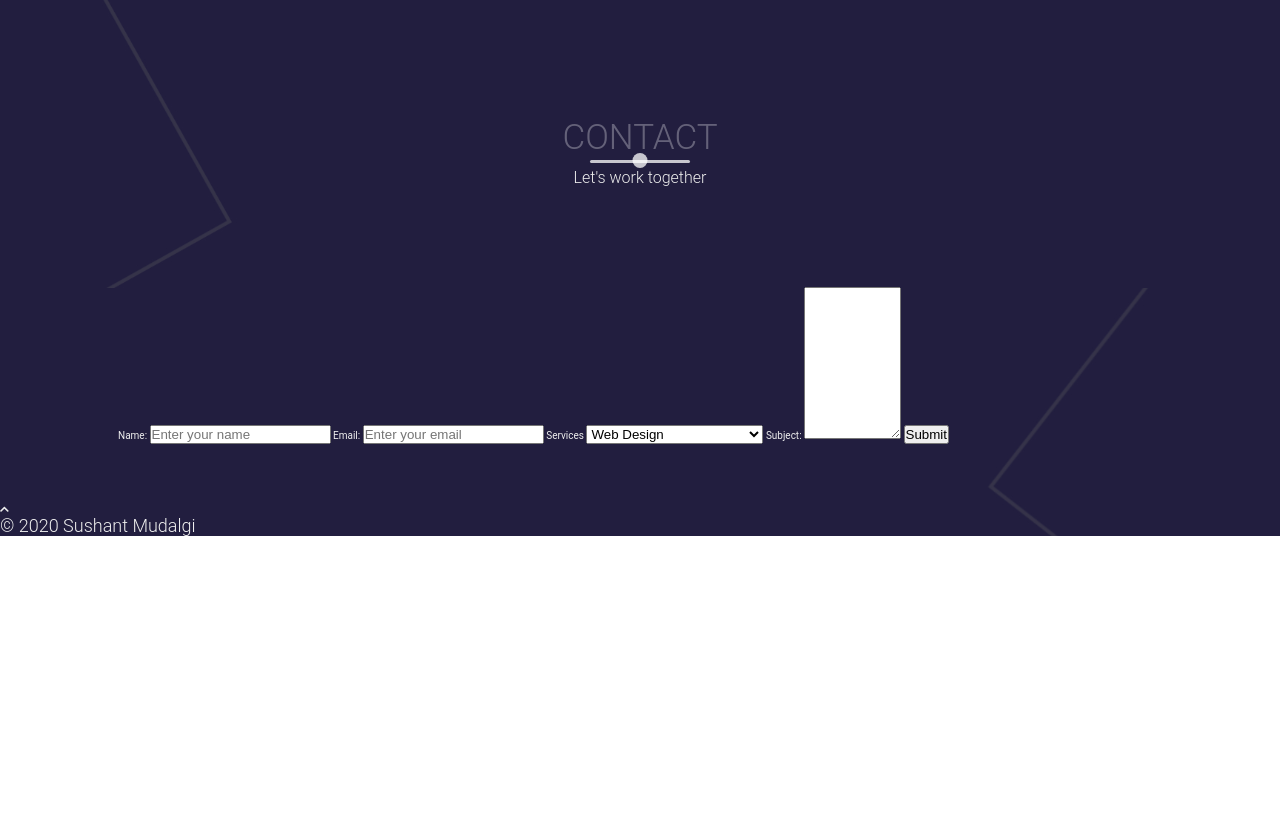
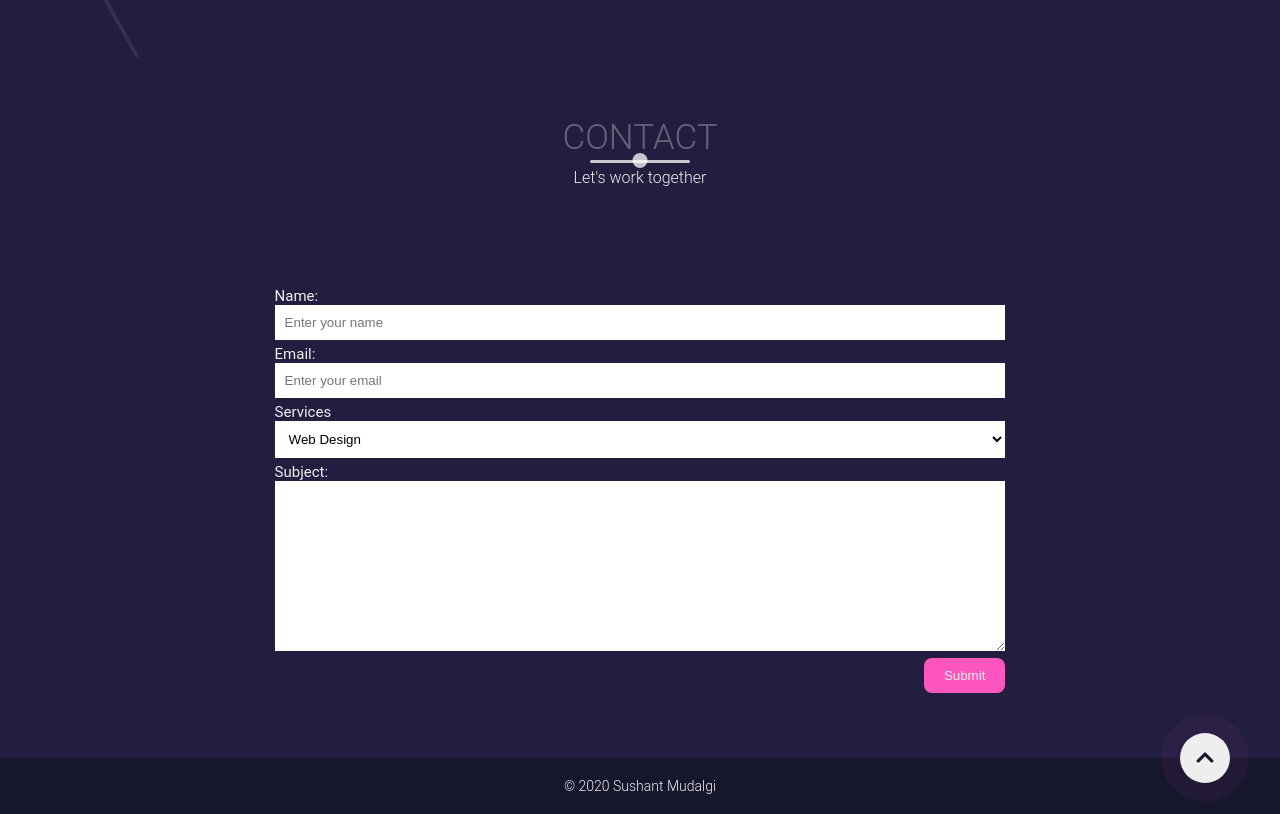
Before and after one commit to sushantm47/Portfolio, a website: page dist/index.html in a window 1280 px wide. Shown: the part 3712-4526 px from the top of the page. Before the commit the page ends 4248 px from the top, so only its background shows below. Drawn offline with nearby package versions, Linux system fonts and the light colour scheme.

Commit message:
1 completed

```diff
--- a/scss/main.scss
+++ b/scss/main.scss
@@ -388,5 +388,114 @@ li {
       margin-bottom: 0;
       border: none;
     }
+    &::before,
+    &::after {
+      position: absolute;
+      display: block;
+      top: 50%;
+      transform: translateY(-50%);
+    }
+    &::before {
+      content: attr(data-date);
+      left: -21rem;
+      text-align: right;
+      min-width: 12rem;
+      font-size: 1.5rem;
+    }
+    &::after {
+      content: "";
+      box-shadow: 0 0 0 4px #fd57bf;
+      border-radius: 100%;
+      left: -8rem;
+      height: 1.5rem;
+      width: 1.5rem;
+      background-color: #313534;
+    }
   }
 }
+
+/*contact*/
+
+.contact {
+  background-color: #221e3f;
+}
+
+form {
+  width: 70%;
+  margin: 0 auto;
+  & label {
+    font-size: 1.5rem;
+    margin: 1rem 0;
+  }
+}
+
+input,
+select,
+textarea {
+  background: rgb(255, 255, 255);
+  color: black;
+  width: 100%;
+  padding: 1rem;
+  margin-bottom: 5px;
+  border: none;
+  outline-color: #fd57bf;
+}
+.button {
+  display: flex;
+  justify-content: right;
+}
+input[type="submit"] {
+  width: initial;
+  background-color: #fd57bf;
+  color: #eee;
+  padding: 1rem 2rem;
+  border-radius: 0.8rem;
+  cursor: pointer;
+  transition: background-color 650ms;
+  &:hover {
+    color: #221e3f;
+    background-color: #ffe838;
+  }
+}
+
+/*footer*/
+
+.copyright {
+  width: 100%;
+  text-align: center;
+  background-color: #16162d;
+  padding: 2rem 0;
+  position: relative;
+  & p {
+    font-size: 1.4rem;
+  }
+}
+.up {
+  position: absolute;
+  width: 5rem;
+  height: 5rem;
+  background-color: #eee;
+  top: -2.5rem;
+  right: 5rem;
+  border-radius: 100%;
+  display: flex;
+  animation: pulse 2s infinite;
+}
+
+.up i {
+  color: #16162d;
+  font-size: 2rem;
+  margin: auto;
+}
+
+@keyframes pulse {
+  0% {
+    box-shadow: 0 0 0 0 rgba(253, 87, 191, $alpha: 0.99);
+  }
+  70% {
+    box-shadow: 0 0 0 2rem rgba(253, 87, 191, $alpha: 0);
+  }
+  100% {
+    box-shadow: 0 0 0 0 rgba(253, 87, 191, $alpha: 0);
+  }
+}
```
Also changed, not shown: dist/css/main.css, dist/index.html.
